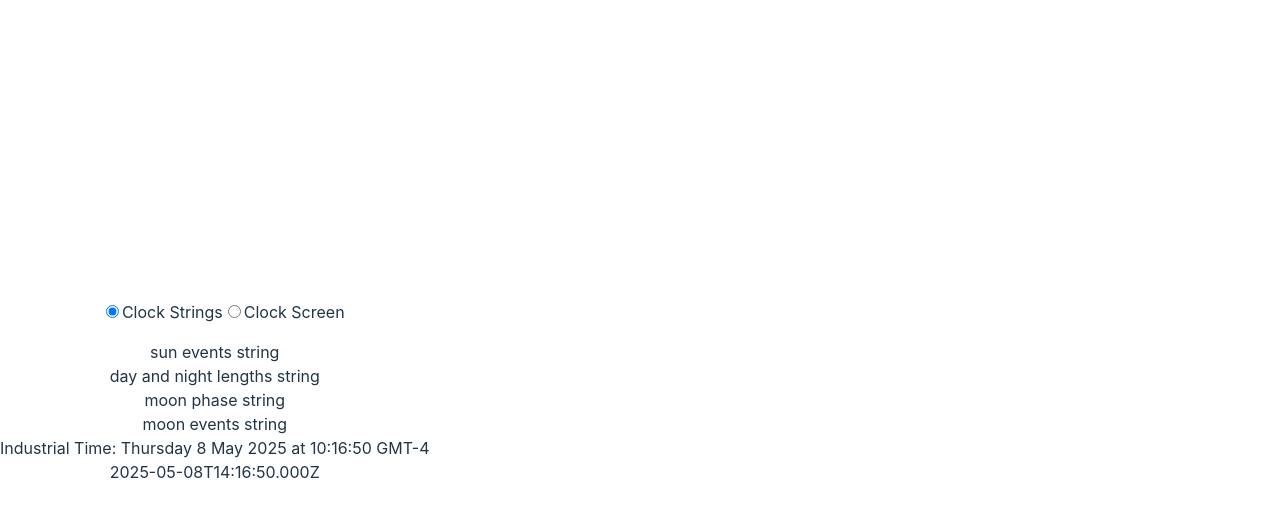
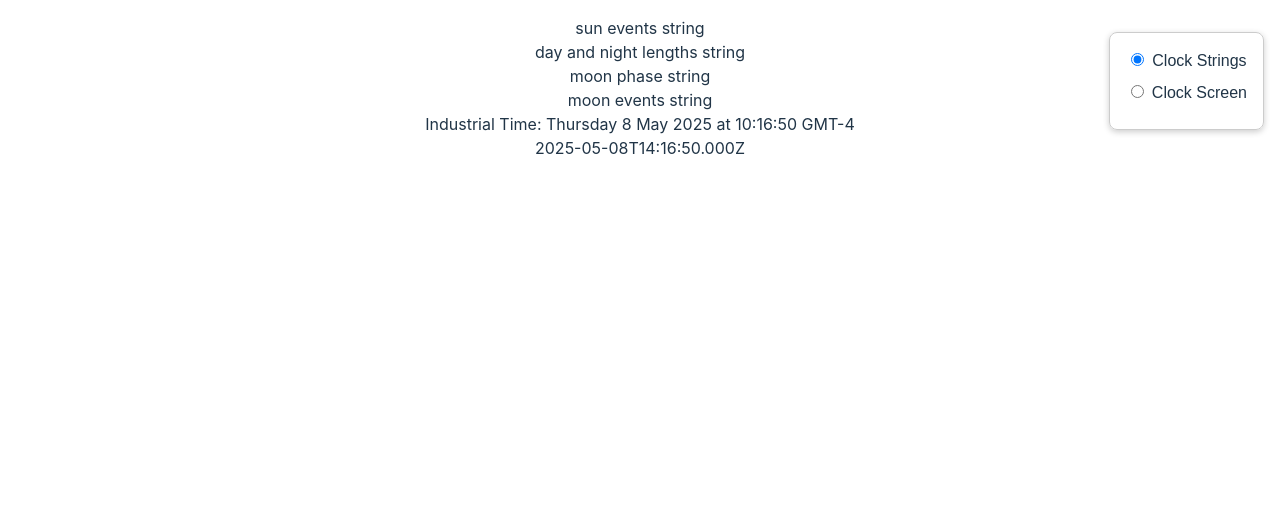
Before and after one commit to rr34/time-v3, a React (Vite) app in the folder client/: page / in a window 1280 px wide. Shown: the top 516 px of the page. Built offline with nearby package versions, Linux system fonts and the light colour scheme; no server answers.

Commit message:
Moved the control panel to hover above the animation and it works better.

```diff
--- a/client/src/App.css
+++ b/client/src/App.css
@@ -21,3 +21,27 @@
   height: auto;
   object-fit: contain;
 }
+
+.control-panel {
+  position: absolute;
+  top: 1rem;
+  right: 1rem;
+  background-color: rgba(255, 255, 255, 0.9);
+  border: 1px solid #ccc;
+  padding: 1rem;
+  border-radius: 8px;
+  z-index: 10;
+  pointer-events: auto;
+  font-family: sans-serif;
+  box-shadow: 0 2px 6px rgba(0, 0, 0, 0.2);
+}
+
+.control-panel label {
+  display: block;
+  margin-bottom: 0.5rem;
+  cursor: pointer;
+}
+
+.control-panel input[type="radio"] {
+  margin-right: 0.5rem;
+}
--- a/client/src/App.tsx
+++ b/client/src/App.tsx
@@ -93,8 +93,10 @@ useEffect(() => {
 
   return (
     <>
-      <div style={{ marginBottom: '1rem' }}>
-        <label style={{ marginLeft: '1rem' }}>
+      <div style={{ position: 'relative', width: '100vw', height: '100vh' }}>
+        {/* Floating Control Panel */}
+        <div className="control-panel">
+          <label>
             <input
               type="radio"
               value="strings"
@@ -113,11 +115,16 @@ useEffect(() => {
             Clock Screen
           </label>
         </div>
+
+        {/* Clock display area */}
+        <div style={{ width: '100%', height: '100%', pointerEvents: 'none' }}>
           {
-        selectedScreen === 'strings' ?
-        (<ClockStrings cto={ClockTimeObj} setcto={setClockTimeObj} deo={DailyEventsObj} />) :
-        (<ClockScreen NowMoments={NowMoments}/>)
+            selectedScreen === 'strings'
+              ? <ClockStrings cto={ClockTimeObj} setcto={setClockTimeObj} deo={DailyEventsObj} />
+              : <ClockScreen NowMoments={NowMoments} />
           }
+        </div>
+      </div>
     </>
   );
 }
```
Lines whose indentation alone changed are shown as unchanged.
